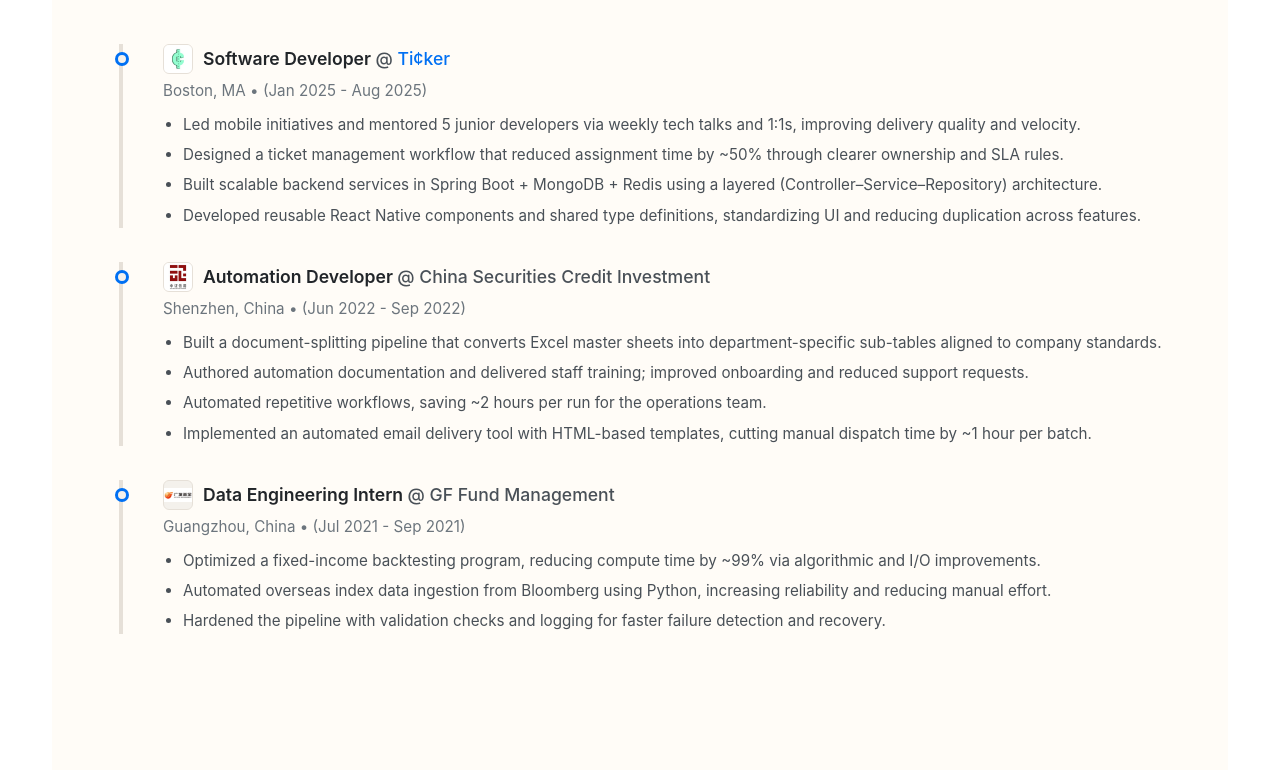
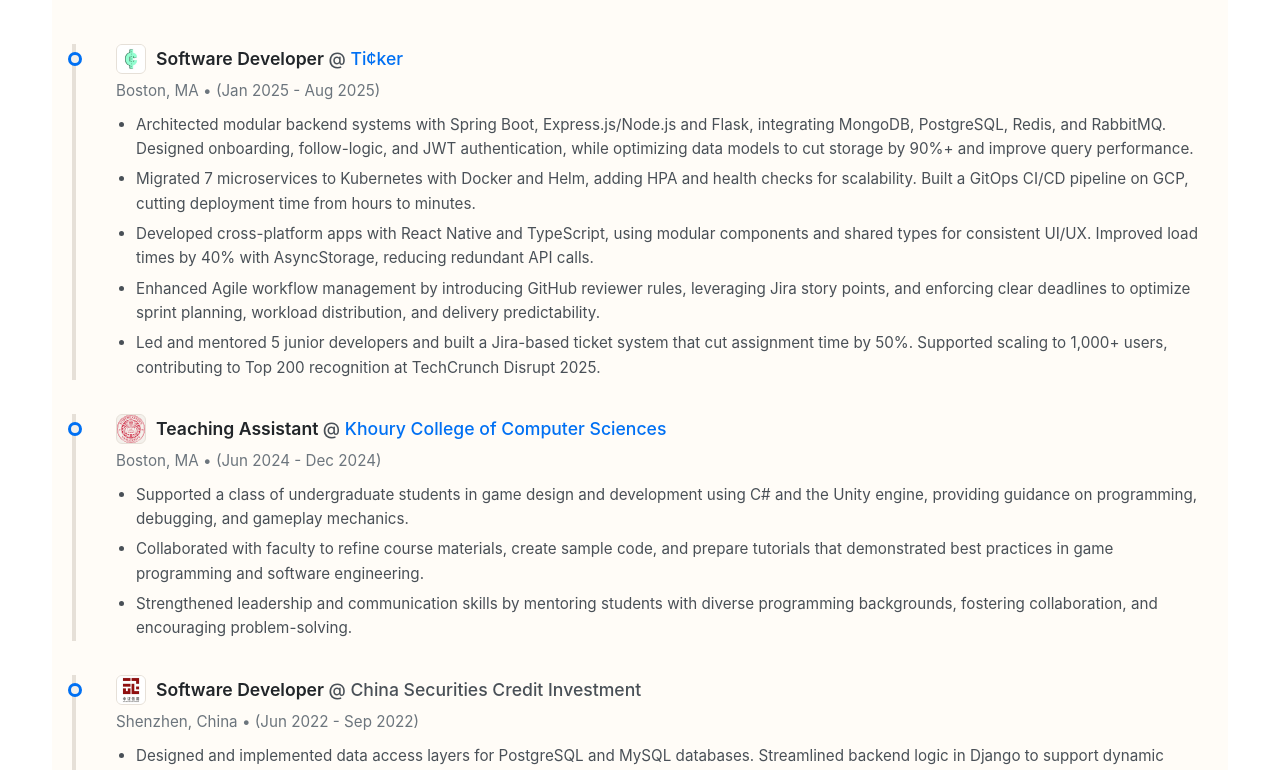
Before and after one commit to Tongcai618/tongcai, a React (Vite) app in the folder tongcai-portfolio/: page / in a window 1280 px wide. Shown: the part 2939-3709 px from the top of the page. Built offline with nearby package versions, Linux system fonts and the light colour scheme.

Commit message:
Enrich the experiences.

```diff
--- a/tongcai-portfolio/src/components/sections/Experiences.tsx
+++ b/tongcai-portfolio/src/components/sections/Experiences.tsx
@@ -2,7 +2,6 @@ import Section from "../ui/Section";
 import ExperienceItem from "../ui/ExperienceItem";
 import { StaggerContainer } from "../ui/StaggerContainer";
 import { FadeInUp } from "../animations/FadeInUp";
-
 
 const experienceItems = [
   {
@@ -11,24 +10,39 @@ const experienceItems = [
     location: "Boston, MA",
     date: "Jan 2025 - Aug 2025",
     points: [
-      "Led mobile initiatives and mentored 5 junior developers via weekly tech talks and 1:1s, improving delivery quality and velocity.",
-      "Designed a ticket management workflow that reduced assignment time by ~50% through clearer ownership and SLA rules.",
-      "Built scalable backend services in Spring Boot + MongoDB + Redis using a layered (Controller–Service–Repository) architecture.",
-      "Developed reusable React Native components and shared type definitions, standardizing UI and reducing duplication across features.",
+      "Architected modular backend systems with Spring Boot, Express.js/Node.js and Flask, integrating MongoDB, PostgreSQL, Redis, and RabbitMQ. Designed onboarding, follow-logic, and JWT authentication, while optimizing data models to cut storage by 90%+ and improve query performance.",
+      "Migrated 7 microservices to Kubernetes with Docker and Helm, adding HPA and health checks for scalability. Built a GitOps CI/CD pipeline on GCP, cutting deployment time from hours to minutes.",
+      "Developed cross-platform apps with React Native and TypeScript, using modular components and shared types for consistent UI/UX. Improved load times by 40% with AsyncStorage, reducing redundant API calls.",
+      "Enhanced Agile workflow management by introducing GitHub reviewer rules, leveraging Jira story points, and enforcing clear deadlines to optimize sprint planning, workload distribution, and delivery predictability.",
+      "Led and mentored 5 junior developers and built a Jira-based ticket system that cut assignment time by 50%. Supported scaling to 1,000+ users, contributing to Top 200 recognition at TechCrunch Disrupt 2025."
     ],
     href: "https://www.linkedin.com/company/ti-kerapp/",
     logoSrc: "/images/ticker-logo.jpeg",
   },
+
   {
-    role: "Automation Developer",
+    role: "Teaching Assistant",
+    company: "Khoury College of Computer Sciences",
+    location: "Boston, MA",
+    date: "Jun 2024 - Dec 2024",
+    points: [
+      "Supported a class of undergraduate students in game design and development using C# and the Unity engine, providing guidance on programming, debugging, and gameplay mechanics.",
+      "Collaborated with faculty to refine course materials, create sample code, and prepare tutorials that demonstrated best practices in game programming and software engineering.",
+      "Strengthened leadership and communication skills by mentoring students with diverse programming backgrounds, fostering collaboration, and encouraging problem-solving."
+    ],
+    href: "https://www.khoury.northeastern.edu/",
+    logoSrc: "/images/seal-red.svg",
+  },
+  {
+    role: "Software Developer",
     company: "China Securities Credit Investment",
     location: "Shenzhen, China",
     date: "Jun 2022 - Sep 2022",
     points: [
-      "Built a document-splitting pipeline that converts Excel master sheets into department-specific sub-tables aligned to company standards.",
-      "Authored automation documentation and delivered staff training; improved onboarding and reduced support requests.",
-      "Automated repetitive workflows, saving ~2 hours per run for the operations team.",
-      "Implemented an automated email delivery tool with HTML-based templates, cutting manual dispatch time by ~1 hour per batch.",
+      "Designed and implemented data access layers for PostgreSQL and MySQL databases. Streamlined backend logic in Django to support dynamic queries and efficient data retrieval for APIs and internal dashboards.",
+      "Automated Excel workflows with pandas/openpyxl and a Django API, cutting 2 hours of manual work per month and training colleagues through clear documentation.",
+      "Built a lightweight Django tool using smtplib and HTML templates for dynamic emails. Added async scheduling via RabbitMQ, enabling colleagues to send campaigns 1 hour faster per cycle.",
+      "Adopted Test-Driven Development, creating robust unit tests that reduced production issues and improved confidence in API and automation workflows.",
     ],
     logoSrc: "/images/csci-logo.jpeg",
   },
```
